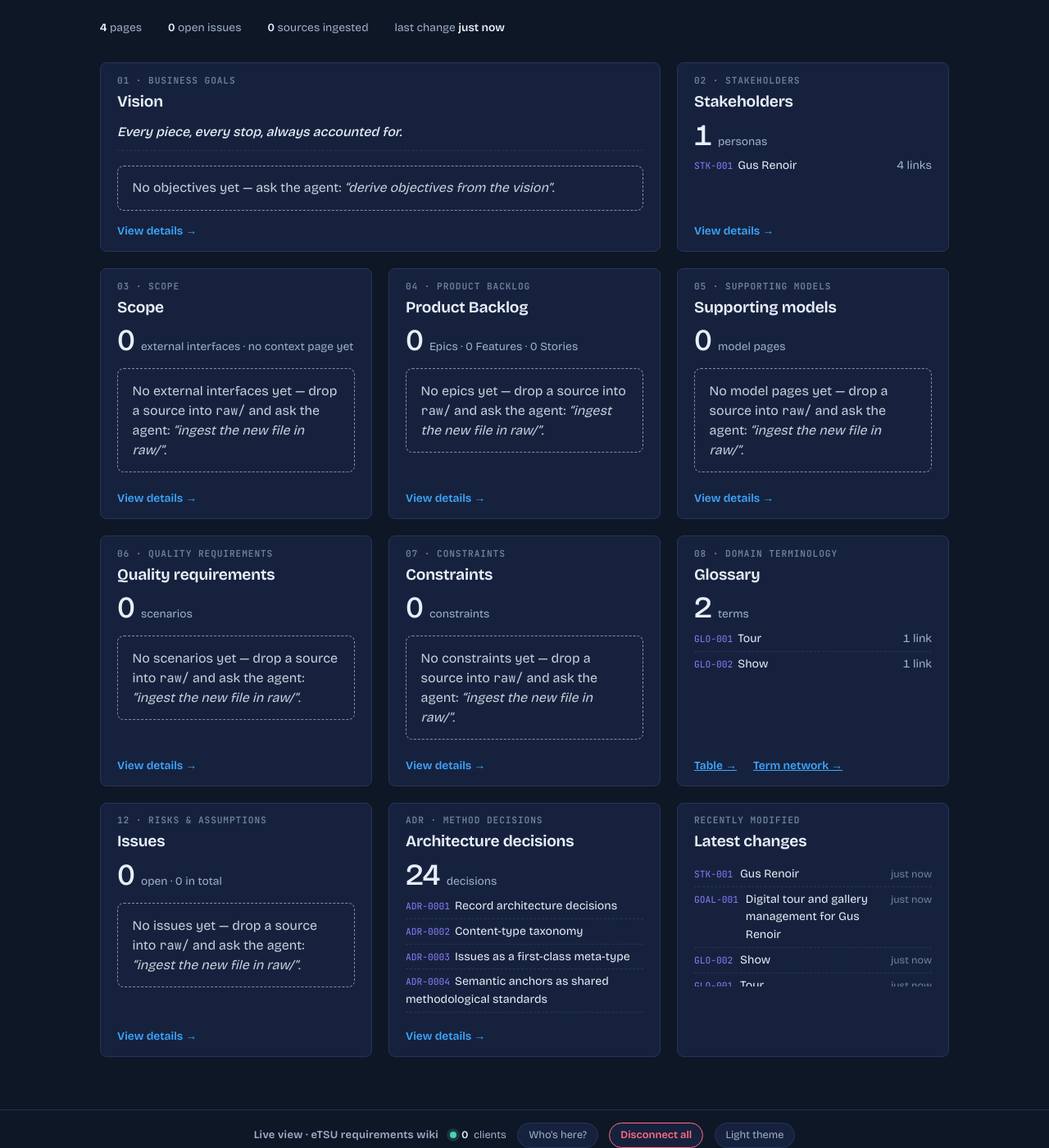
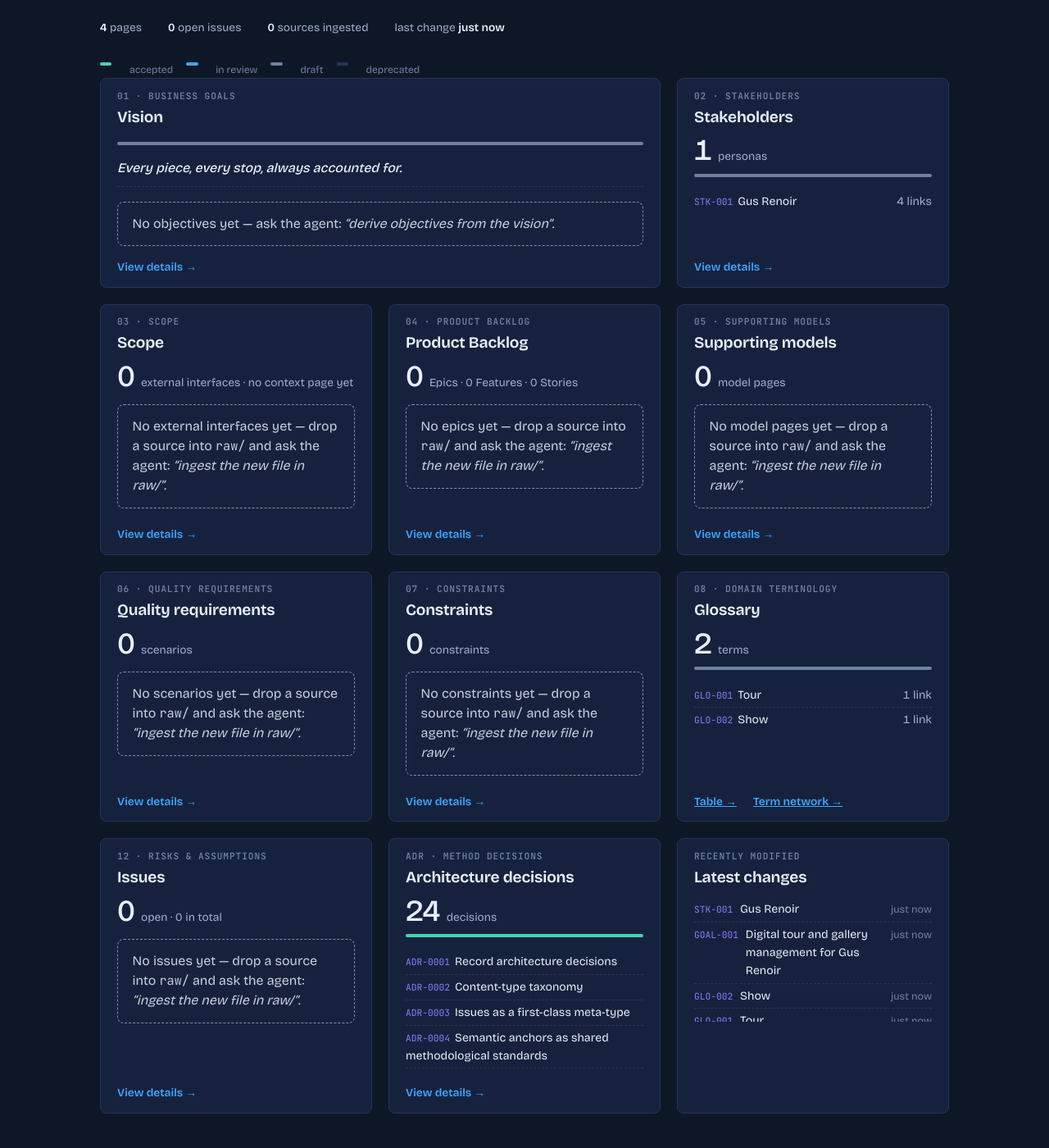
Before and after one commit to arc42/eTSU, a Flask app: page / in a window 1280 px wide. Shown: the part 179-1579 px from the top of the page at 82% size. Run offline with Flask 3, Linux system fonts and the light colour scheme; some libraries are stand-ins or nearby versions.

Commit message:
dashboard: maturity bars on tiles and list pages
Co-Authored-By: Claude Fable 5.1 <noreply@anthropic.com>
Claude-Session: https://claude.ai/code/session_015T9fsM3gjKYx4iFYJGzmmU

```diff
--- a/_system/apps/dashboard/app.py
+++ b/_system/apps/dashboard/app.py
@@ -468,6 +468,32 @@ def extract_pam_bullet(page: Page, label: str, titles: dict[str, str],
 
 # Status values that count as "closed" for the issues filter.
 CLOSED_STATUSES = {"resolved", "wontfix"}
+
+
+# The four-step lifecycle every content type shares (CLAUDE.md: draft → review →
+# accepted → deprecated). ADR and issue statuses are mapped onto it so one thin
+# bar reads the same on every tile.
+MATURITY_ORDER = ["accepted", "review", "draft", "deprecated"]
+_MATURITY_ALIASES = {
+    "proposed": "review", "in-progress": "review",
+    "resolved": "accepted", "ingested": "accepted",
+    "open": "draft",
+    "superseded": "deprecated", "rejected": "deprecated", "wontfix": "deprecated",
+}
+
+
+def maturity(statuses) -> dict:
+    """Bucket status strings into MATURITY_ORDER and return the segments of a
+    stacked bar (percent widths) plus a text label for the tooltip/aria."""
+    counts = {k: 0 for k in MATURITY_ORDER}
+    for s in statuses:
+        s = _MATURITY_ALIASES.get(str(s or "").strip().lower(), str(s or "").strip().lower())
+        counts[s if s in counts else "draft"] += 1
+    total = sum(counts.values())
+    segments = [{"status": k, "n": counts[k], "pct": round(100 * counts[k] / total)}
+                for k in MATURITY_ORDER if counts[k]]
+    label = " · ".join(f'{s["n"]} {s["status"]}' for s in segments) or "nothing yet"
+    return {"total": total, "segments": segments, "label": label}
 
 
 # --- ADRs (Nygard format, no frontmatter) ----------------------------------
@@ -1449,6 +1475,14 @@ def index():
         {"key": "changes", "label": "Latest changes", "eyebrow": "Recently modified", "href": None,
          "folders": [], "active": True, "rows": recent_changes(5)},
     ]
+    for t in tiles:
+        if t["key"] == "changes":
+            continue
+        if t["key"] == "adrs":
+            t["maturity"] = maturity([a["status"] for a in adrs])
+        else:
+            t["maturity"] = maturity(
+                p.status for f in t["folders"] for p in load_folder(f))
     return render_template("index.html", tiles=tiles, status=vault_status())
 
 
@@ -1473,7 +1507,8 @@ def glossary_view():
         })
     # Default order is alphabetical by term; other orders are applied client-side.
     rows.sort(key=lambda r: r["title"].lower())
-    return render_template("glossary.html", rows=rows, total=len(rows))
+    return render_template("glossary.html", rows=rows, total=len(rows),
+                           maturity=maturity(p.status for p in pages))
 
 
 @app.route("/graph/glossary")
@@ -1513,6 +1548,7 @@ def issues_view():
     return render_template(
         "issues.html", items=items, total=len(items),
         open_count=open_count, closed_count=len(items) - open_count,
+        maturity=maturity(p.status for p in pages),
     )
 
 
@@ -1546,7 +1582,8 @@ def stakeholders_view():
             "rel_more": max(0, len(rel) - _REL_MAX),
             "status": p.status,
         })
-    return render_template("stakeholders.html", rows=rows, total=len(rows))
+    return render_template("stakeholders.html", rows=rows, total=len(rows),
+                           maturity=maturity(p.status for p in pages))
 
 
 @app.route("/adrs")
@@ -1566,7 +1603,8 @@ def adrs_view():
             other += 1
     buckets = [{"key": k, "label": labels[k], "count": tally[k]} for k in primary]
     buckets.append({"key": "other", "label": labels["other"], "count": other})
-    return render_template("adrs.html", items=items, total=len(items), buckets=buckets)
+    return render_template("adrs.html", items=items, total=len(items), buckets=buckets,
+                           maturity=maturity(a["status"] for a in items))
 
 
 @app.route("/page/<folder>/<stem>")
@@ -1997,6 +2035,7 @@ def req42_block_view(slug):
     return render_template(
         "req42_block.html", block=block, rows=rows, total=len(rows),
         context_diagram=context_diagram, needs_mermaid=bool(context_diagram),
+        maturity=maturity(r["status"] for r in rows),
     )
 
 
--- a/_system/apps/dashboard/static/style.css
+++ b/_system/apps/dashboard/static/style.css
@@ -157,6 +157,7 @@ h2 { letter-spacing: -.01em; }
 .hero-banner { display: block; width: 100%; height: auto; max-height: 190px; object-fit: cover;
   border-radius: var(--radius); border: 1px solid var(--line); margin-bottom: 1.5rem; }
 .page-h1 { font-size: var(--step-3); font-weight: 700; margin: 0 0 .25rem; letter-spacing: -.025em; }
+.page-h1 + .maturity { max-width: 22rem; margin-top: .2rem; }
 .lead { color: var(--ink-soft); margin: 0 0 2rem; }
 .count-pill { font-size: .8rem; vertical-align: middle; background: var(--card-2); color: var(--ink-soft);
   padding: .2rem .6rem; border-radius: 999px; border: 1px solid var(--line); margin-left: .4rem; }
@@ -184,6 +185,18 @@ h2 { letter-spacing: -.01em; }
 .tile-count { display: flex; align-items: baseline; gap: .5rem; margin: 0 0 .15rem; }
 .tile-count .num { font-size: 2.3rem; font-weight: 500; letter-spacing: -.03em; line-height: 1; font-variant-numeric: tabular-nums; }
 .tile-count .unit { color: var(--ink-soft); font-size: var(--step--1); }
+
+/* Maturity bar: a thin stacked strip showing the four-step lifecycle mix
+   (accepted / review / draft / deprecated) for a tile or list page. */
+.maturity { display: flex; gap: 2px; height: 4px; margin: .45rem 0 var(--space-3); }
+.maturity-seg { display: block; flex: 0 0 auto; border-radius: 2px; min-width: 3px; }
+.maturity-accepted { background: var(--accent-2); }
+.maturity-review { background: var(--accent); }
+.maturity-draft { background: var(--ink-dim); }
+.maturity-deprecated { background: var(--line); }
+.maturity-legend { display: flex; flex-wrap: wrap; gap: .3rem 1rem; font-size: .76rem; color: var(--ink-dim); margin: 0; }
+.maturity-key { display: inline-block; width: .9rem; height: 4px; border-radius: 2px; margin-right: .35rem; vertical-align: middle; }
+
 .tile-cta { display: inline-block; margin-top: auto; padding-top: var(--space-2); color: var(--accent); font-size: var(--step--1); font-weight: 600; }
 .tile-ctas { display: flex; gap: var(--space-4); margin-top: auto; }
 .tile-ctas .tile-cta { margin-top: 0; }
--- /dev/null
+++ b/_system/apps/dashboard/templates/_maturity.html
@@ -0,0 +1,15 @@
+{% macro maturity_bar(m, compact=False) %}
+{% if m and m.total %}
+<div class="maturity{% if compact %} maturity-compact{% endif %}" role="img" aria-label="Maturity: {{ m.label }}" title="{{ m.label }}">
+  {% for s in m.segments %}<span class="maturity-seg maturity-{{ s.status }}" style="flex-basis: {{ s.pct }}%"></span>{% endfor %}
+</div>
+{% endif %}
+{% endmacro %}
+{% macro maturity_legend() %}
+<p class="maturity-legend" aria-hidden="true">
+  <span class="maturity-key maturity-accepted"></span>accepted
+  <span class="maturity-key maturity-review"></span>in review
+  <span class="maturity-key maturity-draft"></span>draft
+  <span class="maturity-key maturity-deprecated"></span>deprecated
+</p>
+{% endmacro %}
--- a/_system/apps/dashboard/templates/adrs.html
+++ b/_system/apps/dashboard/templates/adrs.html
@@ -2,8 +2,10 @@
 {% block title %}ADRs{% endblock %}
 {% block crumbs %}<nav class="crumbs"><a href="/">Overview</a> <span>/</span> ADRs</nav>{% endblock %}
 {% from "_empty.html" import empty_adrs %}
+{% from "_maturity.html" import maturity_bar %}
 {% block content %}
 <h1 class="page-h1">Architecture decisions <span class="count-pill">{{ total }}</span></h1>
+{{ maturity_bar(maturity) }}
 <p class="lead">Structural decisions about the requirements wiki (Nygard ADRs, <code>_system/adr/</code>).</p>
 
 {% if items %}
--- a/_system/apps/dashboard/templates/glossary.html
+++ b/_system/apps/dashboard/templates/glossary.html
@@ -2,8 +2,10 @@
 {% block title %}Glossary{% endblock %}
 {% block crumbs %}<nav class="crumbs"><a href="/">Overview</a> <span>/</span> Glossary</nav>{% endblock %}
 {% from "_empty.html" import empty_state %}
+{% from "_maturity.html" import maturity_bar %}
 {% block content %}
 <h1 class="page-h1">Glossary <span class="count-pill">{{ total }} terms</span></h1>
+{{ maturity_bar(maturity) }}
 <p class="lead">Ubiquitous language of {{ system_name }} — one canonical meaning per term.</p>
 
 <div class="filterbar" role="tablist" id="glossary-sort">
--- a/_system/apps/dashboard/templates/index.html
+++ b/_system/apps/dashboard/templates/index.html
@@ -1,5 +1,6 @@
 {% extends "base.html" %}
 {% from "_empty.html" import empty_state, empty_bootstrap, empty_adrs %}
+{% from "_maturity.html" import maturity_bar, maturity_legend %}
 {% block content %}
 <header class="hero">
   <div class="hero-row">
@@ -22,6 +23,7 @@
   <span><strong>{{ status.sources }}</strong> source{{ '' if status.sources == 1 else 's' }} ingested</span>
   <span>last change <strong>{{ status.last_change }}</strong></span>
 </p>
+{{ maturity_legend() }}
 
 <section class="tiles">
   {% for t in tiles %}
@@ -31,6 +33,7 @@
       <h2 class="tile-title">{{ t.label }}</h2>
     </div>
     {% if t.key == 'vision' and t.active %}
+    {{ maturity_bar(t.maturity) }}
     {% if t.claim %}<p class="tile-vision-claim">{{ t.claim }}</p>{% endif %}
     {% if t.objective_rows %}
     <ul class="mini-list mini-list-vision">
@@ -48,6 +51,7 @@
     {% elif t.key == 'vision' %}
     {# day one: no vision page yet. Same shape as every other empty tile —
        heading + next step, no "Demo" chip, no placeholder counter. #}
+    {{ maturity_bar(t.maturity) }}
     {{ empty_bootstrap("vision") }}
     {% elif t.key == 'changes' %}
     {% if t.rows %}
@@ -65,6 +69,7 @@
     {% else %}{{ empty_state("pages") }}{% endif %}
     {% else %}
     <div class="tile-count"><span class="num">{{ t.count }}</span><span class="unit">{{ t.unit }}{% if t.sub %} · {{ t.sub }}{% endif %}</span></div>
+    {{ maturity_bar(t.maturity) }}
     {% if t.key == 'backlog' and t.epic_rows %}
     <ul class="mini-list">
       {% for e in t.epic_rows %}
--- a/_system/apps/dashboard/templates/issues.html
+++ b/_system/apps/dashboard/templates/issues.html
@@ -2,8 +2,10 @@
 {% block title %}Issues{% endblock %}
 {% block crumbs %}<nav class="crumbs"><a href="/">Overview</a> <span>/</span> Issues</nav>{% endblock %}
 {% from "_empty.html" import empty_state %}
+{% from "_maturity.html" import maturity_bar %}
 {% block content %}
 <h1 class="page-h1">Issues <span class="count-pill">{{ total }}</span></h1>
+{{ maturity_bar(maturity) }}
 <p class="lead">Open questions, contradictions, and gaps — cutting across every content type.</p>
 
 {% if items %}
--- a/_system/apps/dashboard/templates/req42_block.html
+++ b/_system/apps/dashboard/templates/req42_block.html
@@ -1,8 +1,10 @@
 {% extends "base.html" %}
 {% block title %}{{ block.title }} · req42{% endblock %}
 {% block crumbs %}<nav class="crumbs"><a href="/">Overview</a> <span>/</span> <a href="/req42">req42</a> <span>/</span> {{ block.num }} {{ block.title }}</nav>{% endblock %}
+{% from "_maturity.html" import maturity_bar %}
 {% block content %}
 <h1 class="page-h1"><span class="req42-num">{{ block.num }}</span> {{ block.title }} <span class="count-pill">{{ total }}</span></h1>
+{{ maturity_bar(maturity) }}
 <p class="lead">{{ block.title }} — req42 block {{ block.num }}.{% if block.note %} {{ block.note }}{% endif %}</p>
 
 {% if context_diagram %}
--- a/_system/apps/dashboard/templates/stakeholders.html
+++ b/_system/apps/dashboard/templates/stakeholders.html
@@ -3,8 +3,10 @@
 {% block crumbs %}<nav class="crumbs"><a href="/">Overview</a> <span>/</span> Stakeholders</nav>{% endblock %}
 {% set lvl = {'high': 'high', 'medium': 'medium', 'low': 'low'} %}
 {% from "_empty.html" import empty_state %}
+{% from "_maturity.html" import maturity_bar %}
 {% block content %}
 <h1 class="page-h1">Stakeholders <span class="count-pill">{{ total }} personas</span></h1>
+{{ maturity_bar(maturity) }}
 <p class="lead">Simplified personas: goals, concerns, influence, and interest.</p>
 
 {% if rows %}
```
Also changed, not shown: _system/apps/dashboard/tests/test_maturity.py (added, +83 -0 lines).
